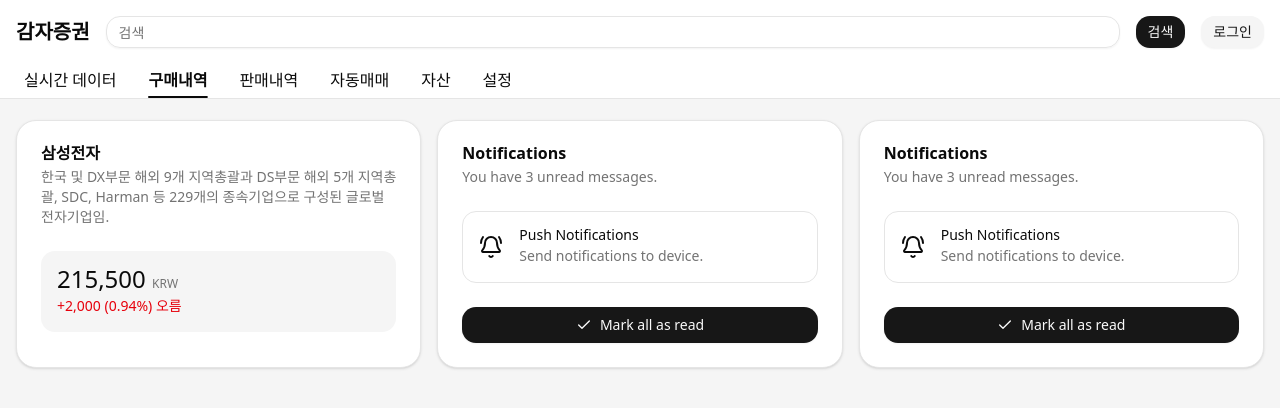
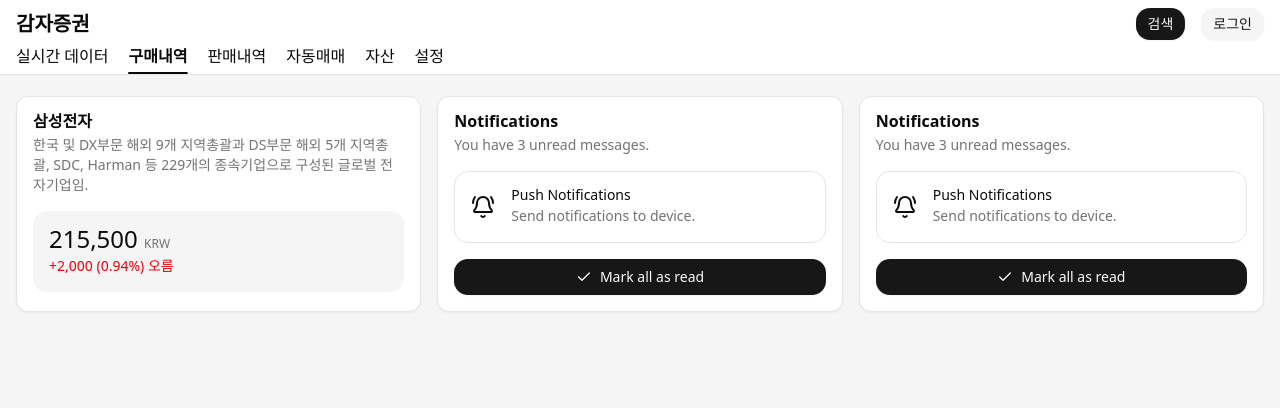
Before and after one commit to inpiniti/potatoinvest, a Next.js app: page /page/buy in a window 1280 px wide. Shown: the top 408 px of the page. Built offline with nearby package versions, Linux system fonts and the light colour scheme.

Commit message:
Refactor layout and header components for improved styling and structure

```diff
--- a/app/layout.tsx
+++ b/app/layout.tsx
@@ -25,7 +25,7 @@
   return (
     <html lang="en">
       <body
-        className={`${geistSans.variable} ${geistMono.variable} antialiased text-sm sm:text-base`}
+        className={`${geistSans.variable} ${geistMono.variable} antialiased`}
       >
         {children}
       </body>
--- a/app/page/Header.tsx
+++ b/app/page/Header.tsx
@@ -1,5 +1,4 @@
 import { Button } from '@/components/ui/button';
-import { Input } from '@/components/ui/input';
 
 import { ReactNode, useEffect, useState } from 'react';
 
@@ -31,9 +30,9 @@
       }}
       className="flex flex-col bg-white fixed top-0 left-0 right-0 z-10"
     >
-      <div className="container mx-auto flex justify-between items-center p-2 gap-1 sm:gap-2 md:gap-3 lg:gap-4 sm:p-2 md:p-3 lg:p-4 md:text-lg lg:text-xl">
-        <h1 className="font-bold shrink-0">감자증권</h1>
-        <Input className="!h-8" type="type grow-1" placeholder="검색" />
+      <div className="container mx-auto flex justify-between items-center pt-2 px-4">
+        <h1 className="font-bold shrink-0 text-xl">감자증권</h1>
+        <div className="flex gap-4">
           <Button size="sm" className="shrink-0 cursor-pointer">
             검색
           </Button>
@@ -45,6 +44,7 @@
             로그인
           </Button>
         </div>
+      </div>
       {children}
     </header>
   );
--- a/app/page/Nav.tsx
+++ b/app/page/Nav.tsx
@@ -9,8 +9,8 @@
       : 'cursor-pointer px-2 py-1 hover:font-bold hover:bg-neutral-100 rounded-md';
 
   return (
-    <nav className="container mx-auto px-1 sm:px-2 md:px-3 lg:px-4 pb-0.5 overflow-x-auto">
-      <ul className="flex gap-1 sm:gap-2 md:gap-3 lg:gap-4 whitespace-nowrap flex-nowrap">
+    <nav className="container mx-auto pb-0.5 overflow-x-auto px-2">
+      <ul className="flex gap-1 whitespace-nowrap flex-nowrap">
         <li className={getLinkClass('/realtime')}>
           <Link href="/page/realtime">실시간 데이터</Link>
         </li>
--- a/app/page/layout.tsx
+++ b/app/page/layout.tsx
@@ -17,7 +17,7 @@
         <Header>
           <Nav />
         </Header>
-        <main className="pt-20 sm:pt-22 md:pt-24 lg:pt-26">
+        <main className="pt-20">
           <div className="container mx-auto p-4">{children}</div>
         </main>
       </div>
--- a/components/ui/card.tsx
+++ b/components/ui/card.tsx
@@ -1,68 +1,75 @@
-import * as React from "react"
+import * as React from 'react';
 
-import { cn } from "@/lib/utils"
+import { cn } from '@/lib/utils';
 
-function Card({ className, ...props }: React.ComponentProps<"div">) {
+function Card({ className, ...props }: React.ComponentProps<'div'>) {
   return (
     <div
       data-slot="card"
       className={cn(
-        "bg-card text-card-foreground flex flex-col gap-6 rounded-xl border py-6 shadow-sm",
+        'bg-card text-card-foreground flex flex-col gap-4 rounded-sm border py-4 shadow-xs',
         className
       )}
       {...props}
     />
-  )
+  );
 }
 
-function CardHeader({ className, ...props }: React.ComponentProps<"div">) {
+function CardHeader({ className, ...props }: React.ComponentProps<'div'>) {
   return (
     <div
       data-slot="card-header"
-      className={cn("flex flex-col gap-1.5 px-6", className)}
+      className={cn('flex flex-col gap-1.5 px-4', className)}
       {...props}
     />
-  )
+  );
 }
 
-function CardTitle({ className, ...props }: React.ComponentProps<"div">) {
+function CardTitle({ className, ...props }: React.ComponentProps<'div'>) {
   return (
     <div
       data-slot="card-title"
-      className={cn("leading-none font-semibold", className)}
+      className={cn('leading-none font-semibold', className)}
       {...props}
     />
-  )
+  );
 }
 
-function CardDescription({ className, ...props }: React.ComponentProps<"div">) {
+function CardDescription({ className, ...props }: React.ComponentProps<'div'>) {
   return (
     <div
       data-slot="card-description"
-      className={cn("text-muted-foreground text-sm", className)}
+      className={cn('text-muted-foreground text-sm', className)}
       {...props}
     />
-  )
+  );
 }
 
-function CardContent({ className, ...props }: React.ComponentProps<"div">) {
+function CardContent({ className, ...props }: React.ComponentProps<'div'>) {
   return (
     <div
       data-slot="card-content"
-      className={cn("px-6", className)}
+      className={cn('px-4', className)}
       {...props}
     />
-  )
+  );
 }
 
-function CardFooter({ className, ...props }: React.ComponentProps<"div">) {
+function CardFooter({ className, ...props }: React.ComponentProps<'div'>) {
   return (
     <div
       data-slot="card-footer"
-      className={cn("flex items-center px-6", className)}
+      className={cn('flex items-center px-4', className)}
       {...props}
     />
-  )
+  );
 }
 
-export { Card, CardHeader, CardFooter, CardTitle, CardDescription, CardContent }
+export {
+  Card,
+  CardHeader,
+  CardFooter,
+  CardTitle,
+  CardDescription,
+  CardContent,
+};
```
Lines whose indentation alone changed are shown as unchanged.
